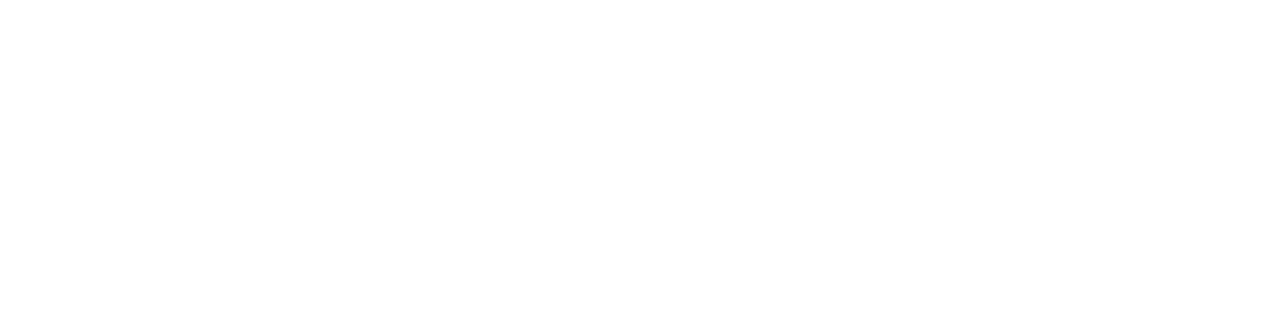
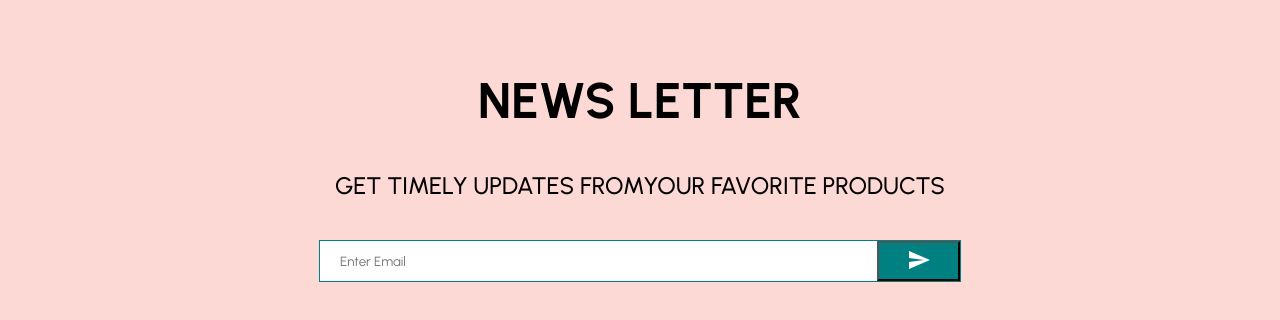
Before and after one commit to prakash817/Ecommer, a React (Create React App) app in the folder frontend/: page / in a window 1280 px wide. Shown: the part 2280-2600 px from the top of the page. Before the commit the page ends 2216 px from the top, so only its background shows below. Built offline with nearby package versions, Linux system fonts and the light colour scheme.

Commit message:
new letter done

```diff
--- /dev/null
+++ b/frontend/src/components/NewsLetter.js
@@ -0,0 +1,56 @@
+import styled from "@emotion/styled";
+import { Send } from "@mui/icons-material";
+import React from "react";
+
+const Container = styled.div`
+  height: 60vh;
+  background-color: #fdd9d6;
+  display: flex;
+  align-items: center;
+  justify-content: center;
+  flex-direction: column;
+`;
+const Title = styled.h1`
+  font-size: 50px;
+`;
+const Desc = styled.div`
+  font-size: 24px;
+  font-weight: 500;
+  margin: 40px 0;
+`;
+const InputCOntainer = styled.div`
+  background-color: white;
+  width: 50%;
+  height: 40px;
+  display: flex;
+  justify-content: space-between;
+  border: 1px solid teal;
+`;
+const Input = styled.input`
+  flex: 8;
+  border: none;
+  padding-left: 20px;
+`;
+const Button = styled.button`
+  flex: 1;
+  background-color: teal;
+  color: white;
+  cursor: pointer;
+`;
+
+const NewsLetter = () => {
+  return (
+    <Container>
+      <Title> NEWS LETTER</Title>
+      <Desc> GET TIMELY UPDATES FROMYOUR FAVORITE PRODUCTS </Desc>
+      <InputCOntainer>
+        <Input placeholder="Enter Email" />
+        <Button>
+          <Send />
+        </Button>
+      </InputCOntainer>
+    </Container>
+  );
+};
+
+export default NewsLetter;
--- a/frontend/src/pages/Home.js
+++ b/frontend/src/pages/Home.js
@@ -4,6 +4,7 @@
 import Slider from "../components/Slider";
 import Category from "../components/Category";
 import Product from "../components/Product";
+import NewsLetter from "../components/NewsLetter";
 
 const Home = () => {
   return (
@@ -13,6 +14,7 @@
       <Slider />
       <Category />
       <Product />
+      <NewsLetter />
     </div>
   );
 };
```
